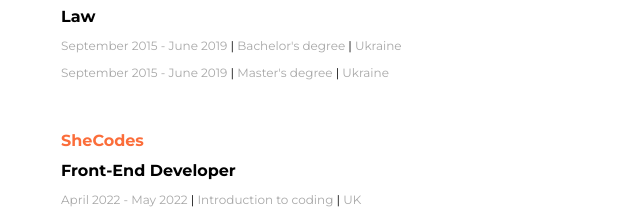
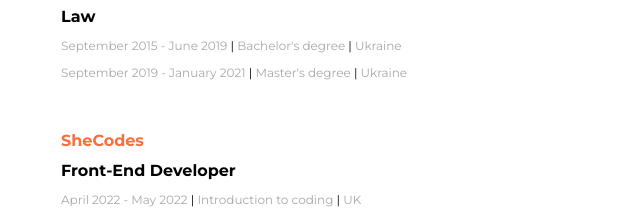
Before and after one commit to Mariiamy/cv-mariia-balenko, a plain HTML site: page index.html in a window 1280 px wide. Shown: the part 1627-1843 px from the top of the page, 570-1210 px from the left. Drawn offline with Linux system fonts and the light colour scheme.

Commit message:
Change data information

```diff
--- a/index.html
+++ b/index.html
@@ -154,7 +154,7 @@
                 <h4 class="organization">National University of Ostroh academy</h4>
                 <h4 class="direction">Law</h4>
                 <p class="period">September 2015 - June 2019 <span class="line">|</span> Bachelor's degree <span class="line">|</span> Ukraine</p>
-                <p class="period">September 2015 - June 2019 <span class="line">|</span> Master's degree <span class="line">|</span> Ukraine</p>
+                <p class="period">September 2019 - January 2021 <span class="line">|</span> Master's degree <span class="line">|</span> Ukraine</p>
                 <br />
                 <h4 class="organization">SheCodes</h4>
                 <h4 class="direction">Front-End Developer</h4>
```
